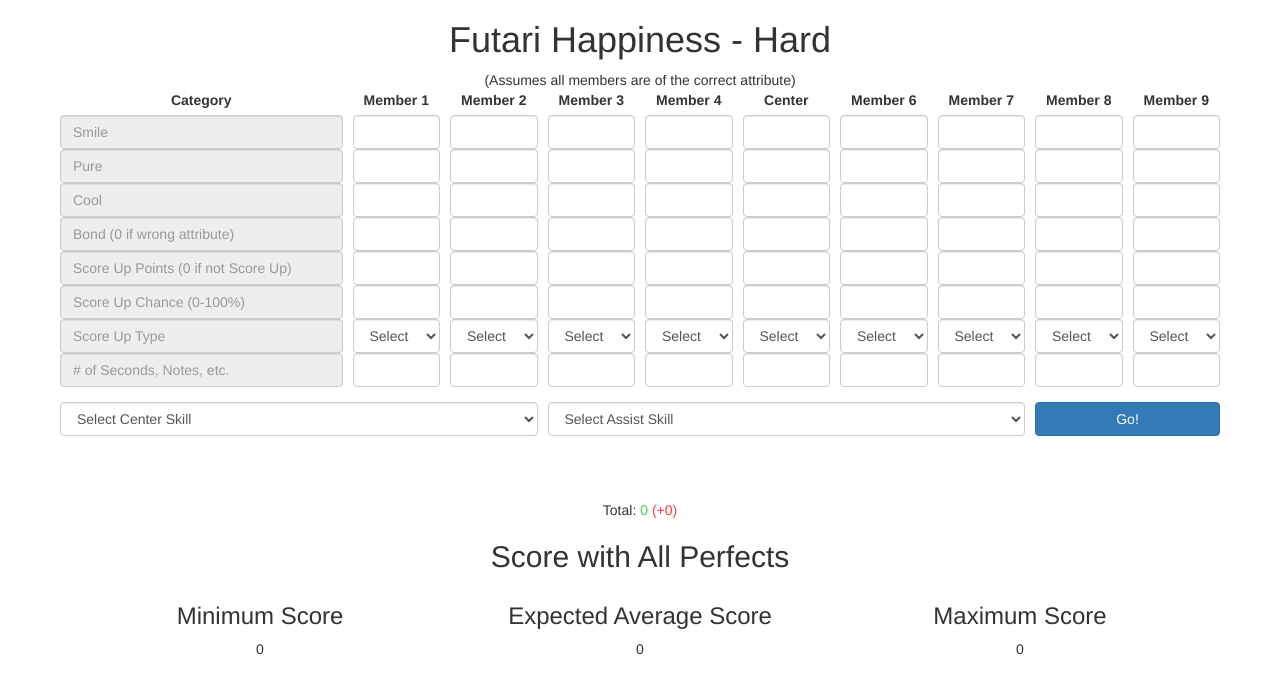
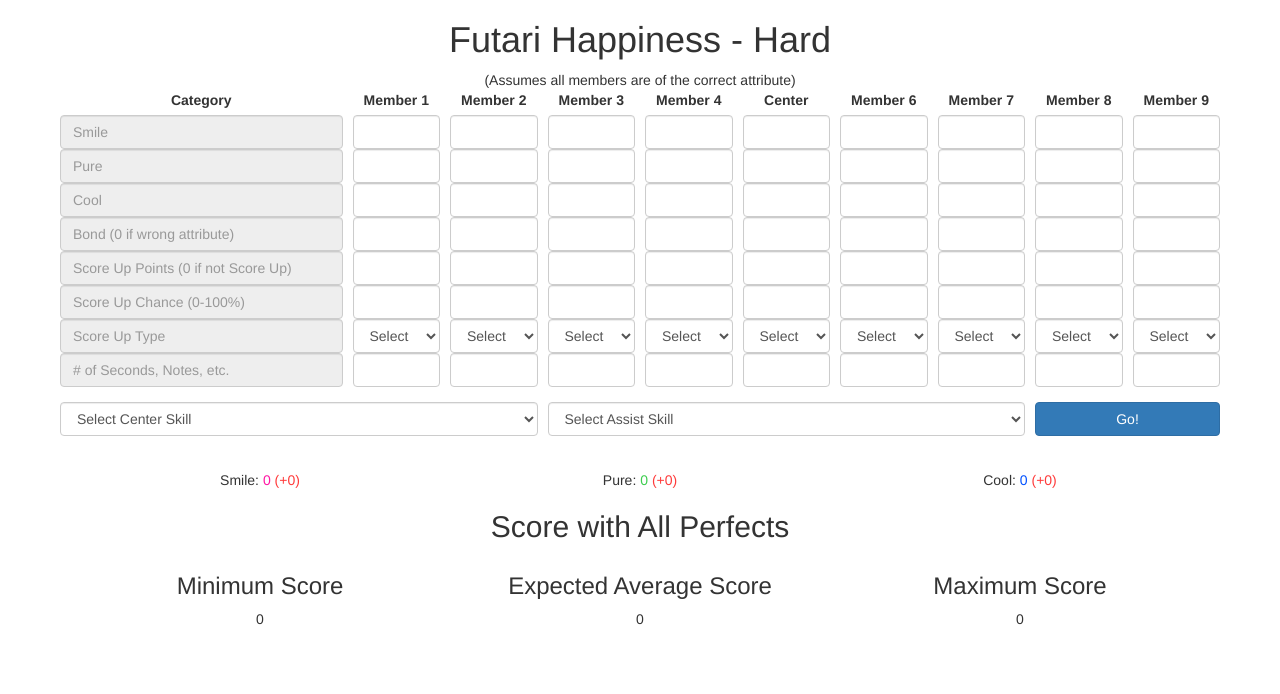
Before and after one commit to EliteSoba/LoveLive, a plain HTML site: page index.html in a window 1280 px wide. Drawn offline with nearby package versions, Linux system fonts and the light colour scheme; a script that the page names is missing.

Commit message:
Updated point things

```diff
--- a/index.html
+++ b/index.html
@@ -27,15 +27,24 @@
 			text-align: center;
 		}
 		#responseArea {
-			padding-top: 50px;
+			padding-top: 20px;
+		}
+		#responseArea div {
+			padding-bottom: 20px;
 		}
 		h1 {
 			text-align: center;
 		}
-		#total {
+		#ptotal {
 			color: rgb(60, 205, 78);
 		}
-		#bonus {
+		#stotal {
+			color: #FF17A4;
+		}
+		#ctotal {
+			color: #0051FF;
+		}
+		.bonus {
 			color: rgb(255, 58, 58);
 		}
 	</style>
@@ -244,9 +253,21 @@
 	</div>
 	<div class="container" id="responseArea">
 		<div>
-			Total:
-			<span id="total">0 </span>
-			<span id="bonus">(+0)</span>
+			<div class="col-md-4">
+				Smile:
+				<span id="stotal">0 </span>
+				<span class="bonus" id="sbonus">(+0)</span>
+			</div>
+			<div class="col-md-4">
+				Pure:
+				<span id="ptotal">0 </span>
+				<span class="bonus" id="pbonus">(+0)</span>
+			</div>
+			<div class="col-md-4">
+				Cool:
+				<span id="ctotal">0 </span>
+				<span class="bonus" id="cbonus">(+0)</span>
+			</div>
 		</div>
 		<h2>Score with All Perfects</h2>
 		<div class="col-md-4">
@@ -369,9 +390,13 @@ function init() {
 		abonus = Math.round(abonus);
 		//console.log((pure + bond + cbonus + abonus) + "(+" + (bond + cbonus + abonus) + ")");
 		var total = pure + bond + cbonus + abonus;
+
+		$("#ptotal").html(total);
+		$("#pbonus").html("(+" + (bond + cbonus + abonus) + ")");
+		$("#stotal").html(smile);
+		$("#ctotal").html(cool);
+
 		var base = 48 * Math.floor(total * 0.0125 * 1.1) + 2 * Math.floor(total * 0.0125 * 1.1 * 1.25);
-		$("#total").html(total);
-		$("#bonus").html("(+" + (bond + cbonus + abonus) + ")");
 		base += 43 * Math.floor(total * 0.0125 * 1.1 * 1.1) + 7 * Math.floor(total * 0.0125 * 1.1 * 1.25 * 1.1);
 		base += 178 * Math.floor(total * 0.0125 * 1.1 * 1.15) + 22 * Math.floor(total * 0.0125 * 1.1 * 1.25 * 1.15);
 		base += 56 * Math.floor(total * 0.0125 * 1.1 * 1.2) + 15 * Math.floor(total * 0.0125 * 1.1 * 1.25 * 1.2);
```
Also changed, not shown: 1 other file.
